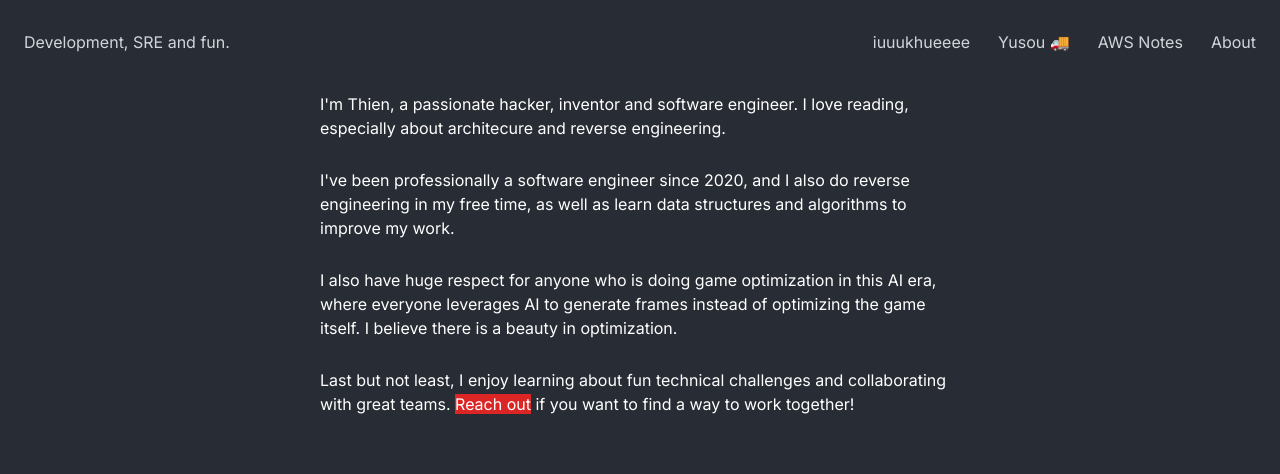
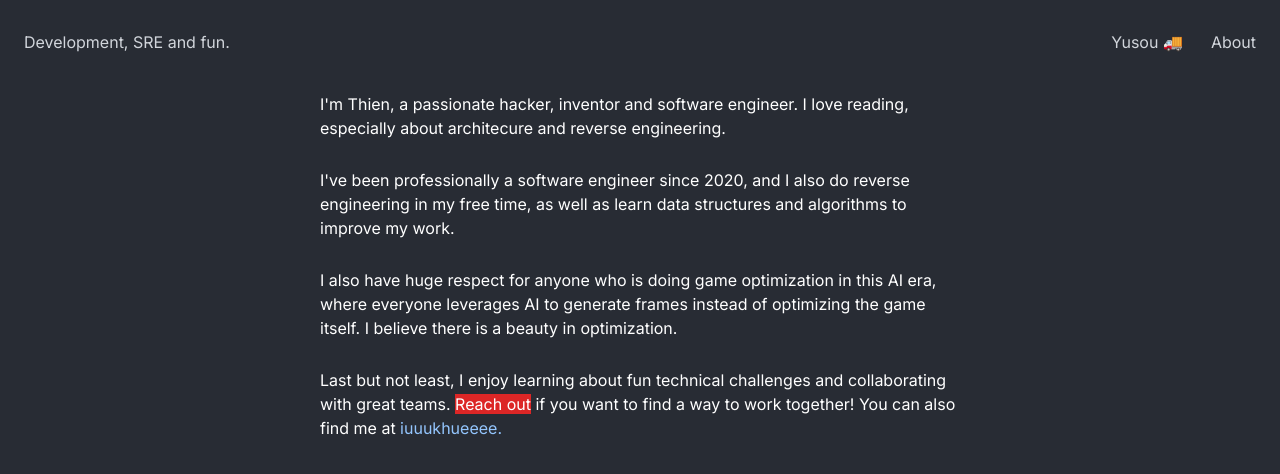
Before and after one commit to iuuukhueeee/iuuukhueeee.github.io, a Next.js app: page /about in a window 1280 px wide. Shown: the top 474 px of the page. Built offline with nearby package versions, Linux system fonts and the light colour scheme.

Commit message:
feat: remove unused links

```diff
--- a/src/app/about/page.tsx
+++ b/src/app/about/page.tsx
@@ -1,3 +1,5 @@
+import Link from "next/link";
+
 interface Props {
   children: React.ReactNode;
 }
@@ -14,12 +16,12 @@ export default async function AboutPage() {
   return (
     <>
       <Paragraph>
-        I&apos;m Thien, a passionate hacker, inventor and software engineer. I love
-        reading, especially about architecure and reverse engineering.
+        I&apos;m Thien, a passionate hacker, inventor and software engineer. I
+        love reading, especially about architecure and reverse engineering.
       </Paragraph>
       <Paragraph>
-        I&apos;ve been professionally a software engineer since 2020, and I also do
-        reverse engineering in my free time, as well as learn data structures
+        I&apos;ve been professionally a software engineer since 2020, and I also
+        do reverse engineering in my free time, as well as learn data structures
         and algorithms to improve my work.
       </Paragraph>
       <Paragraph>
@@ -33,7 +35,14 @@ export default async function AboutPage() {
         <a href="mailto:nguyenducthien9.work@gmail.com" className="bg-red-600">
           Reach out
         </a>{" "}
-        if you want to find a way to work together!
+        if you want to find a way to work together! You can also find me at{" "}
+        <Link
+          href="https://x.com/iuuukhueeee"
+          prefetch
+          className="text-blue-300"
+        >
+          iuuukhueeee.
+        </Link>
       </Paragraph>
     </>
   );
--- a/src/app/layout.tsx
+++ b/src/app/layout.tsx
@@ -39,14 +39,8 @@ export default function RootLayout({
             <div className="md:flex md:flex-wrap md:justify-between items-center mx-auto max-w-screen-xl mt-5 text-gray-300">
               <Link href="/">Development, SRE and fun.</Link>
               <div className="gap-7 flex mt-8 sm:mt-0">
-                <Link href="https://x.com/iuuukhueeee" prefetch>
-                  iuuukhueeee
-                </Link>
                 <Link href="https://yusou.dev" prefetch>
                   Yusou 🚚
-                </Link>
-                <Link href="/aws_notes" prefetch>
-                  AWS Notes
                 </Link>
                 <Link href="/about" prefetch>
                   About
```
